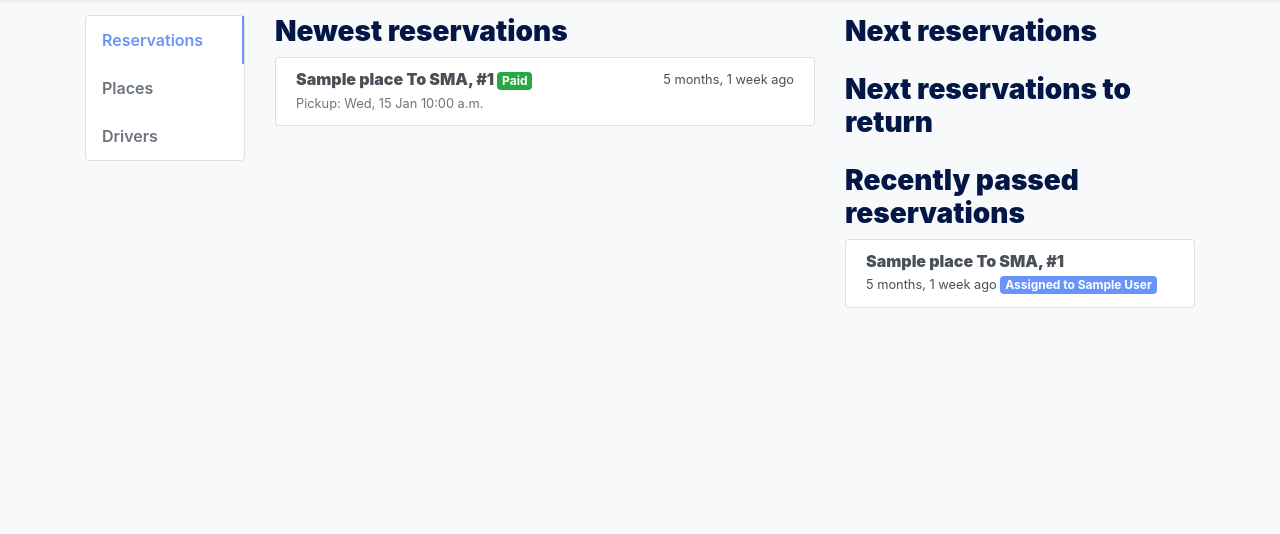
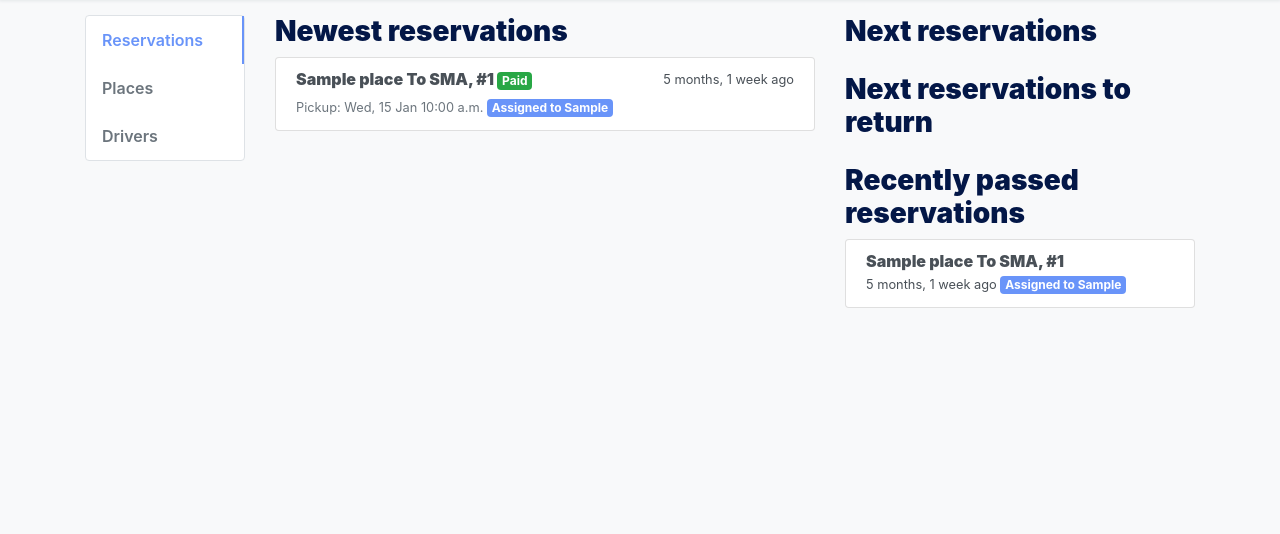
Before and after one commit to AerolinkSMA/aerolinksma, a Django app: page /shuttle/admin/ in a window 1280 px wide. Shown: the part 63-597 px from the top of the page. Run offline with Django 3.2, Linux system fonts and the light colour scheme; tables that the repository leaves empty hold one stand-in row (values such as "Sample post"); style sheets or scripts are compiled from the project's sources; parts of the project's set-up code (start-up, migrations or seed data) failed here and were passed over; some libraries are stand-ins or nearby versions.

Commit message:
Add and improve assigned badges in admin reservations list

```diff
--- a/aerolinksma/templates/shuttle/admin_reservations.html
+++ b/aerolinksma/templates/shuttle/admin_reservations.html
@@ -45,11 +45,22 @@
                                 ago
                             </small>
 
-                            <small class="pickup-date d-block{% if reservation.has_passed %} text-muted{% endif %}"
+                            <small class="pickup-date{% if reservation.has_passed %} text-muted{% endif %}"
                                    title="{{ reservation.pickup_date|date:'r' }}">
                                 Pickup:
                                 {{ reservation.pickup_date|date:'D, d M h:i a' }}
                             </small>
+
+                            {% if reservation.is_assigned %}
+                                <span class="badge badge-primary">
+                                    Assigned to
+                                    {{ reservation.driver.first_name }}
+                                </span>
+                            {% else %}
+                                <span class="badge badge-light">
+                                    Not assigned
+                                </span>
+                            {% endif %}
                         </a>
                     {% endfor %}
                 </ul>
@@ -79,6 +90,17 @@
                                 In
                                 {{ reservation.pickup_date|timeuntil }}
                             </small>
+
+                            {% if reservation.is_assigned %}
+                                <span class="badge badge-primary">
+                                    Assigned to
+                                    {{ reservation.driver.first_name }}
+                                </span>
+                            {% else %}
+                                <span class="badge badge-light">
+                                    Not assigned
+                                </span>
+                            {% endif %}
                         </a>
                     {% endfor %}
                 </ul>
@@ -104,6 +126,17 @@
                                 In
                                 {{ reservation.return_date|timeuntil }}
                             </small>
+
+                            {% if reservation.is_assigned %}
+                                <span class="badge badge-primary">
+                                    Assigned to
+                                    {{ reservation.driver.first_name }}
+                                </span>
+                            {% else %}
+                                <span class="badge badge-light">
+                                    Not assigned
+                                </span>
+                            {% endif %}
                         </a>
                     {% endfor %}
                 </ul>
@@ -132,7 +165,8 @@
 
                             {% if reservation.is_assigned %}
                                 <span class="badge badge-primary">
-                                    Assigned to {{ reservation.driver }}
+                                    Assigned to
+                                    {{ reservation.driver.first_name }}
                                 </span>
                             {% else %}
                                 <span class="badge badge-light">
```
